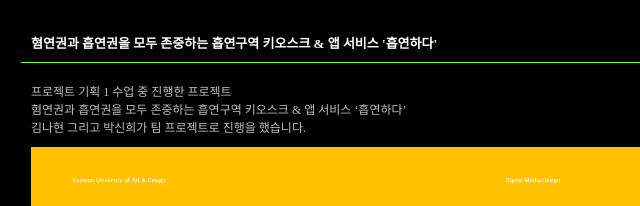
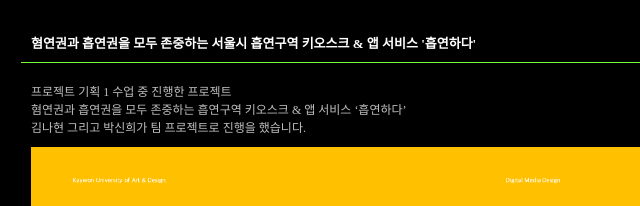
Before and after one commit to cil05171/cil05171.github.io, a plain HTML site: page sub1_1.html in a window 1280 px wide. Shown: the part 193-399 px from the top of the page, 219-859 px from the left. Drawn offline with Linux system fonts and the light colour scheme.

Commit message:
Update sub1_1.html

```diff
--- a/sub1_1.html
+++ b/sub1_1.html
@@ -105,12 +105,12 @@
   <section id="main1" class="c99">
 
   <div id="view_title_box">
-    <span>혐연권과 흡연권을 모두 존중하는 흡연구역 키오스크 & 앱 서비스 '흡연하다'</span>
+    <span>혐연권과 흡연권을 모두 존중하는 서울시 흡연구역 키오스크 & 앱 서비스 '흡연하다'</span>
     <span id="info">김나현, 박신희　  |　 2020.04.06 ~ 2020.07.10</span>
   </div>
   <div id="view_content">
   프로젝트 기획 1 수업 중 진행한 프로젝트 <br>
-  혐연권과 흡연권을 모두 존중하는 흡연구역 키오스크 & 앱 서비스 ‘흡연하다’ <br>
+  혐연권과 흡연권을 모두 존중하는  흡연구역 키오스크 & 앱 서비스 ‘흡연하다’ <br>
   김나현 그리고 박신희가 팀 프로젝트로 진행을 했습니다.<br>
   <img id="img1" class="c13" src="./1x/11-1.png" ><br><br><br>
   '흡연하다’ 는 키오스크 & 앱 서비스로 비흡연자의 권리를 위해 흡연자들의 권리를 찾는 특화된 서비스를 구축하여,<br>
```
